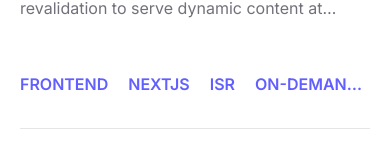
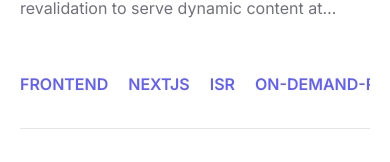
Before and after one commit to sqsung/blog, a Next.js app: page / in a window 390 px wide. Shown: the part 810-972 px from the top of the page. Built offline with nearby package versions, Linux system fonts and the light colour scheme.

Commit message:
Make overflowing tags scrollable

```diff
--- a/src/components/blog/BlogCard.tsx
+++ b/src/components/blog/BlogCard.tsx
@@ -33,7 +33,7 @@ const BlogCard = ({ metadata }: BlogCardProps) => {
           </button>
 
           {!!metadata.tags.length && (
-            <ul className="flex gap-5 overflow-x-auto lg:ps-5">
+            <ul className="flex gap-5 overflow-x-auto whitespace-nowrap lg:ps-5">
               {metadata.tags.map((tag) => (
                 <Tag tag={tag} key={tag} />
               ))}
--- a/src/components/blog/Tag.tsx
+++ b/src/components/blog/Tag.tsx
@@ -12,10 +12,7 @@ const Tag = ({ tag }: TagProps) => {
 
   return (
     <li className="transcolor cursor-pointer font-semibold text-indigo-500 hover:text-indigo-400">
-      <span
-        className="line-clamp-1 text-ellipsis"
-        onClick={() => router.push(ROUTES.tagged(tag, 1))}
-      >
+      <span onClick={() => router.push(ROUTES.tagged(tag, 1))}>
         {tag.toUpperCase()}
       </span>
     </li>
```
